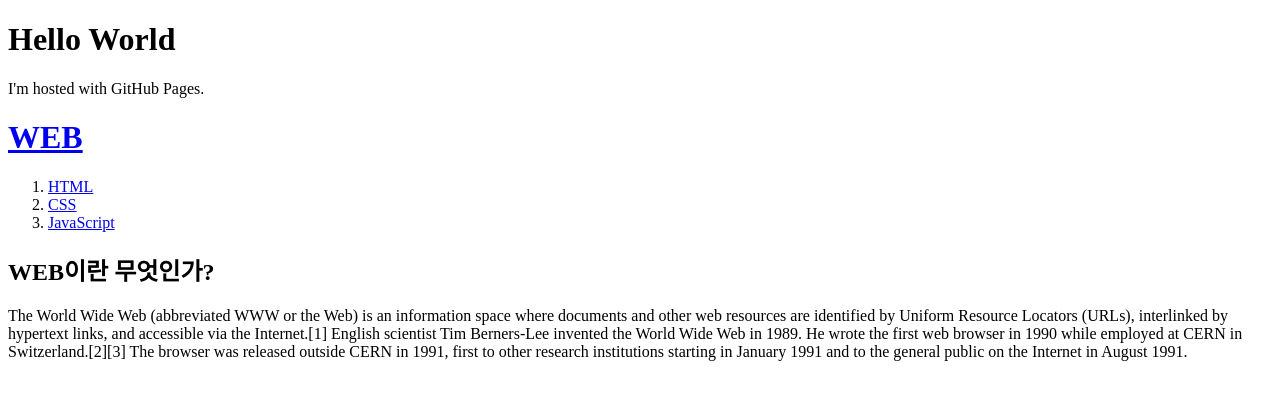
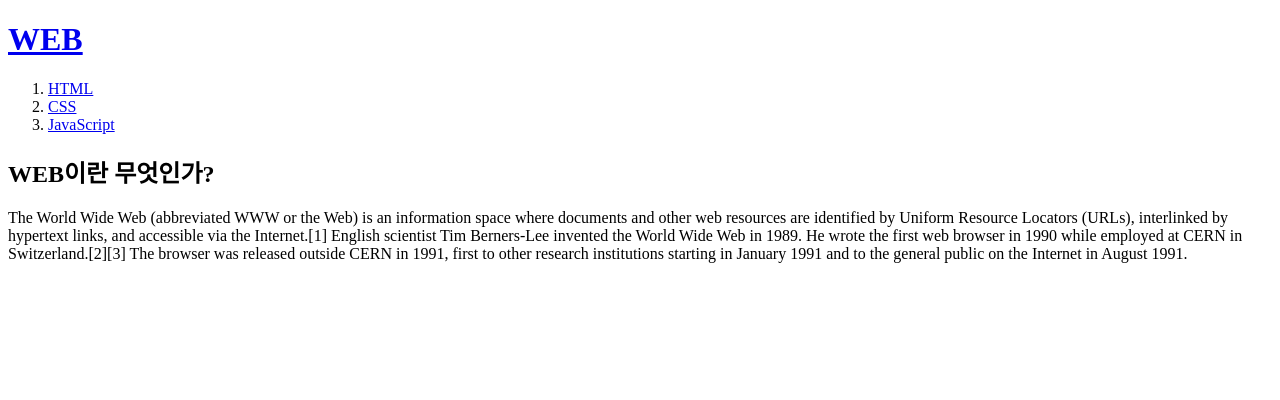
Before and after one commit to DesertFox0413/WEB1, a plain HTML site: page index.html in a window 1280 px wide. Drawn offline with Linux system fonts and the light colour scheme.

Commit message:
Update index.html

```diff
--- a/index.html
+++ b/index.html
@@ -1,10 +1,4 @@
 <!DOCTYPE html>
-<html>
-<body>
-<h1>Hello World</h1>
-<p>I'm hosted with GitHub Pages.</p>
-</body>
-</html>
 <html>
   <head>
     <title>WEB1 - Welcome</title>
```
